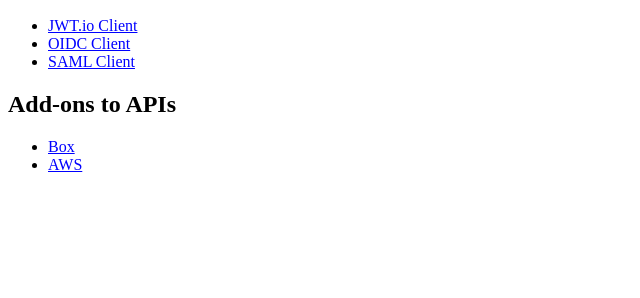
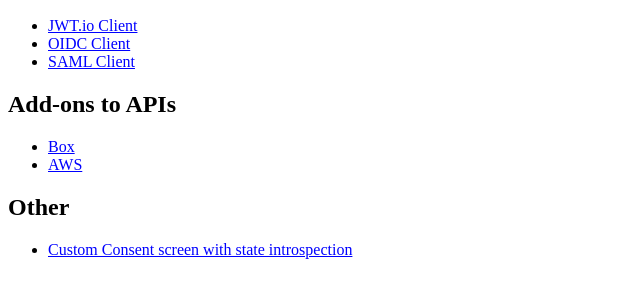
Before and after one commit to jhiner/demozero-www, a plain HTML site: page index.html in a window 1280 px wide. Shown: the part 96-394 px from the top of the page, without its empty margins (0-640 px from the left). Drawn offline with Linux system fonts and the light colour scheme.

Commit message:
Add custom consent link

```diff
--- a/index.html
+++ b/index.html
@@ -18,4 +18,8 @@
   <li><a href="https://boxdemo.userpools.com">Box</a></li>
   <li><a href="https://s3box.demozero.net">AWS</a></li>
 </ul>
+<h2>Other</h2>
+<ul>
+  <li><a href="https://auth.userpools.com/authorize?client_id=mMyNxNHJG2LsWPPJO3JZdSEj27JrpEo5&redirect_uri=https%3A%2F%2Fnodehosted.userpools.com%2Fcallback&response_type=code&audience=urn%3Auserpools-api&scope=openid%20profile%20read%3Afoo%20offline_access&auth0Client=eyJuYW1lIjoiYXV0aDAuanMiLCJ2ZXJzaW9uIjoiOC4xMC4xIn0%3D&prompt=consent">Custom Consent screen with state introspection</a></li>
+</ul>
 </body>
```
